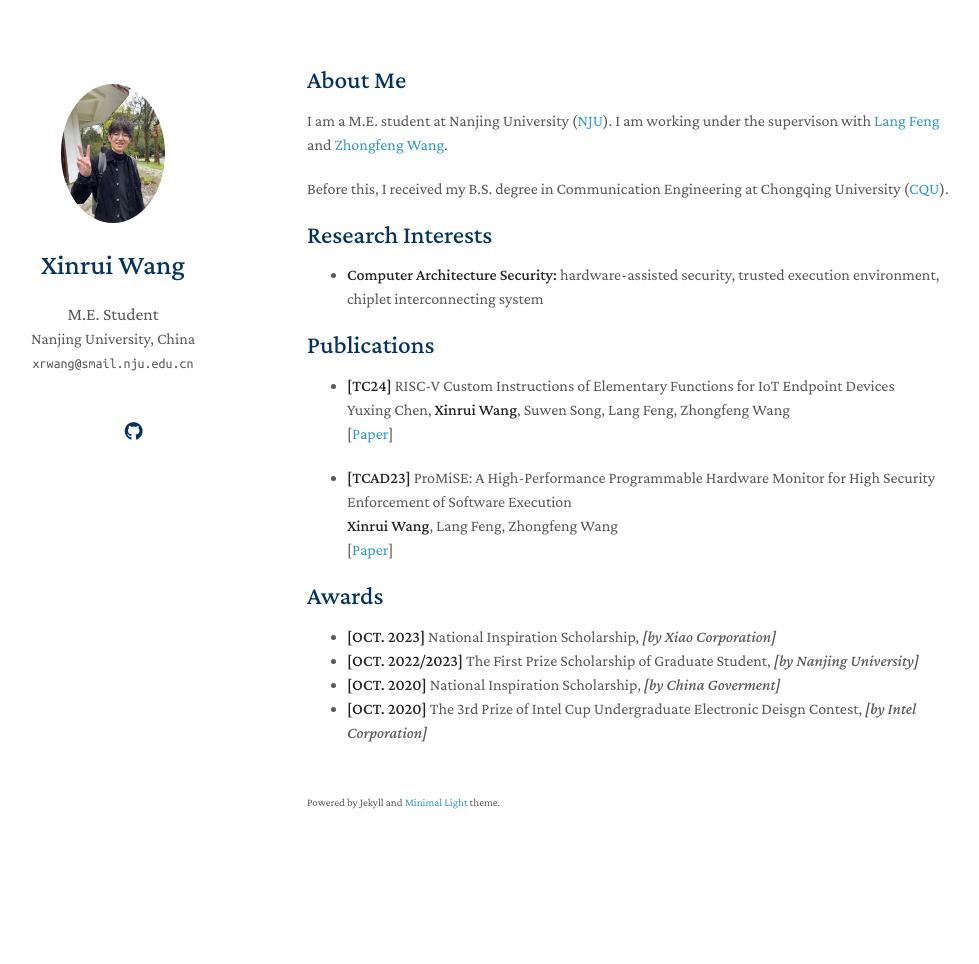
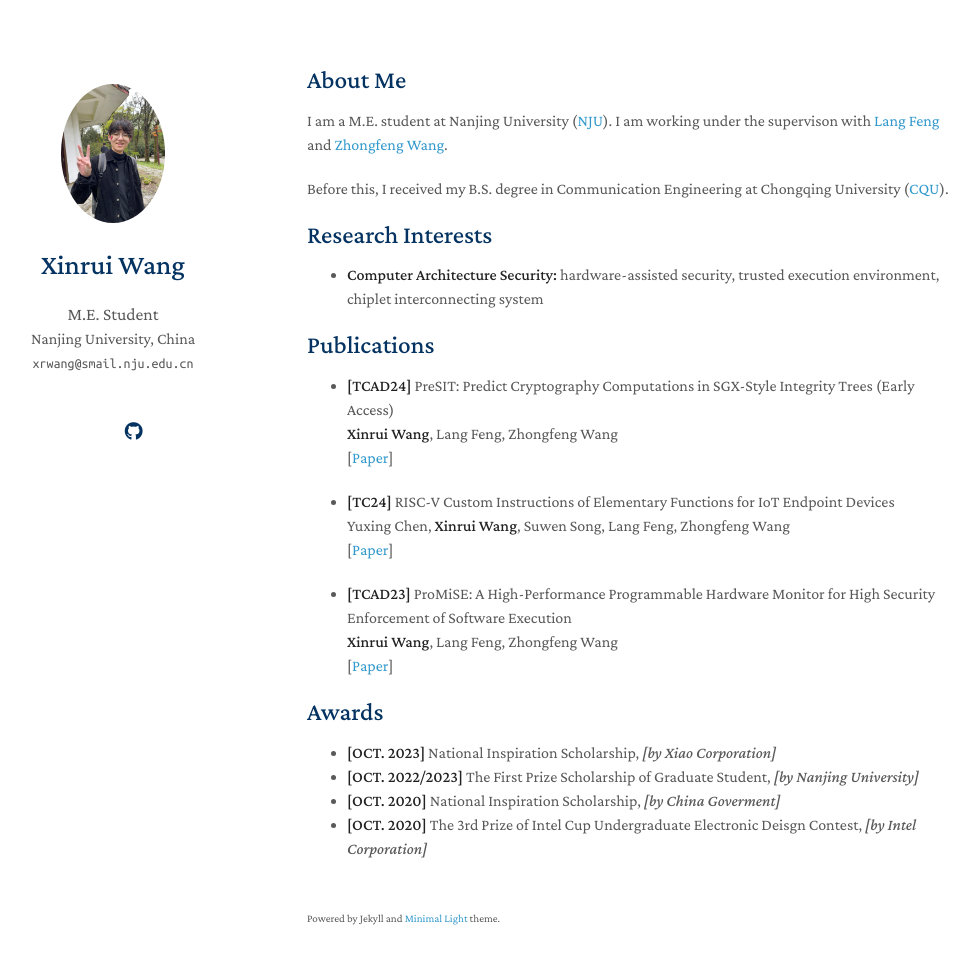
Before and after one commit to XC1a/XC1a.github.io, a Jekyll site: the page built from index.md, in a window 1280 px wide and 999 px high. Shown: the top 964 px of the window, without its empty margins (163-1142 px from the left). Built offline with Jekyll 4.4.1, drawn with Linux system fonts in a browser that asks for light colours; nearby versions of some CDN libraries; a style sheet for code colours, icons or effects is not loaded; our own code applies the rules of GitHub Pages for plain Markdown files.

Commit message:
TCAD 2024 to index.md

```diff
--- a/index.md
+++ b/index.md
@@ -13,6 +13,12 @@ Before this, I received my B.S. degree in Communication Engineering at Chongqing
 - **Computer Architecture Security:** hardware-assisted security, trusted execution environment, chiplet interconnecting system
 
 ## Publications
+- **[TCAD24]** PreSIT: Predict Cryptography Computations in SGX-Style Integrity Trees (Early Access)
+  <br>
+  **Xinrui Wang**, Lang Feng, Zhongfeng Wang
+  <br>
+  [[Paper](https://ieeexplore.ieee.org/document/10643555)]
+
 - **[TC24]** RISC-V Custom Instructions of Elementary Functions for IoT Endpoint Devices
   <br>
   Yuxing Chen, **Xinrui Wang**, Suwen Song, Lang Feng, Zhongfeng Wang
```
